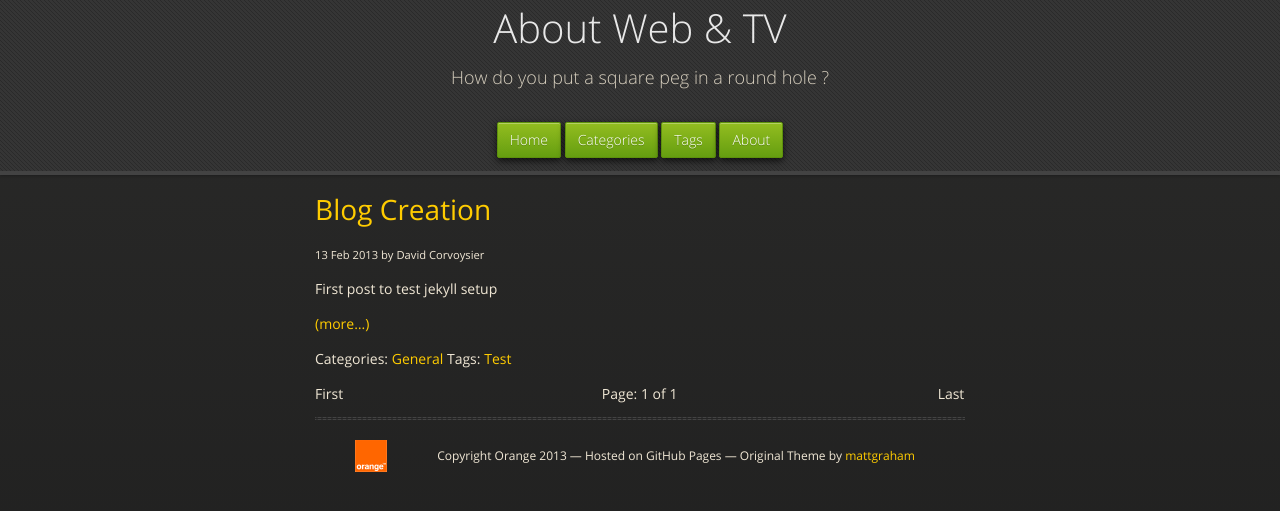
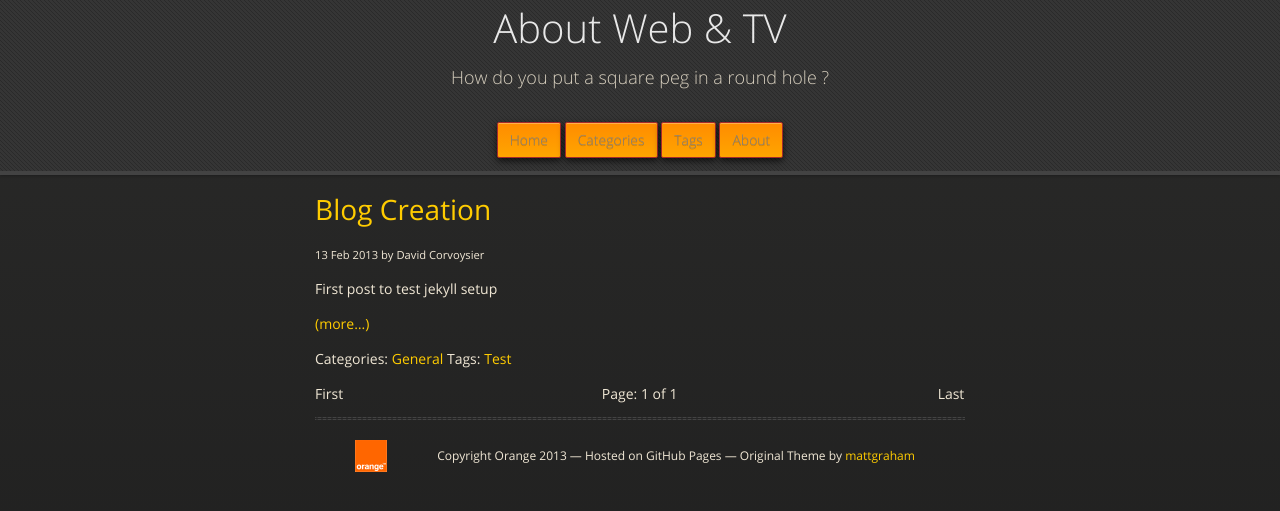
Before and after one commit to ppietrak/dcorvoysier.github.com, a Jekyll site: the page built from index.html, in a window 1280 px wide. Shown: the top 511 px of the page. Built offline with Jekyll 4.4.1, drawn with Linux system fonts in a browser that asks for light colours; nearby versions of some CDN libraries; library files that are not in the unit come from our copies; the list of posts is cut into pages by our own code.

Commit message:
Coroporate styling

```diff
--- a/stylesheets/styles.css
+++ b/stylesheets/styles.css
@@ -247,14 +247,14 @@ dt {
   font-size: 14px;
 }
 #banner nav li a {
-  color: white;
-  border: 1px solid #5d910b;
-  background: -webkit-gradient(linear, 50% 0%, 50% 100%, color-stop(0%, #93bd20), color-stop(100%, #659e10));
-  background: -webkit-linear-gradient(#93bd20, #659e10);
-  background: -moz-linear-gradient(#93bd20, #659e10);
-  background: -o-linear-gradient(#93bd20, #659e10);
-  background: -ms-linear-gradient(#93bd20, #659e10);
-  background: linear-gradient(#93bd20, #659e10);
+  color: grey;
+  border: 1px solid brown;
+  background: -webkit-gradient(linear, 50% 0%, 50% 100%, color-stop(0%, darkorange), color-stop(100%, orange));
+  background: -webkit-linear-gradient(darkorange, orange);
+  background: -moz-linear-gradient(darkorange, orange);
+  background: -o-linear-gradient(darkorange, orange);
+  background: -ms-linear-gradient(darkorange, orange);
+  background: linear-gradient(darkorange, orange);
   -moz-border-radius: 2px;
   -webkit-border-radius: 2px;
   -o-border-radius: 2px;
@@ -265,7 +265,7 @@ dt {
   -webkit-box-shadow: inset 0px 1px 0px rgba(255, 255, 255, 0.3), 0px 3px 7px rgba(0, 0, 0, 0.7);
   -o-box-shadow: inset 0px 1px 0px rgba(255, 255, 255, 0.3), 0px 3px 7px rgba(0, 0, 0, 0.7);
   box-shadow: inset 0px 1px 0px rgba(255, 255, 255, 0.3), 0px 3px 7px rgba(0, 0, 0, 0.7);
-  background-color: #93bd20;
+  background-color: darkorange;
   padding: 10px 12px;
   margin-top: 6px;
   line-height: 14px;
@@ -274,31 +274,18 @@ dt {
   text-align: center;
 }
 #banner nav li a:hover {
-  background: -webkit-gradient(linear, 50% 0%, 50% 100%, color-stop(0%, #749619), color-stop(100%, #527f0e));
-  background: -webkit-linear-gradient(#749619, #527f0e);
+  background: -webkit-gradient(linear, 50% 0%, 50% 100%, color-stop(0%, orange), color-stop(100%, darkorange));
+  background: -webkit-linear-gradient(orange, darkorange);
   background: -moz-linear-gradient(#749619, #527f0e);
   background: -o-linear-gradient(#749619, #527f0e);
   background: -ms-linear-gradient(#749619, #527f0e);
   background: linear-gradient(#749619, #527f0e);
-  background-color: #659e10;
-  border: 1px solid #527f0e;
+  background-color: orange;
+  border: 1px solid chocolate;
   -moz-box-shadow: inset 0px 1px 1px rgba(0, 0, 0, 0.2), 0px 1px 0px rgba(0, 0, 0, 0);
   -webkit-box-shadow: inset 0px 1px 1px rgba(0, 0, 0, 0.2), 0px 1px 0px rgba(0, 0, 0, 0);
   -o-box-shadow: inset 0px 1px 1px rgba(0, 0, 0, 0.2), 0px 1px 0px rgba(0, 0, 0, 0);
   box-shadow: inset 0px 1px 1px rgba(0, 0, 0, 0.2), 0px 1px 0px rgba(0, 0, 0, 0);
-}
-#banner nav li.fork {
-  float: left;
-  margin-left: 0px;
-}
-#banner nav li.downloads {
-  float: right;
-  margin-left: 6px;
-}
-#banner nav li.title {
-  float: right;
-  margin-right: 10px;
-  font-size: 11px;
 }
 
 #wrapper section {
```
